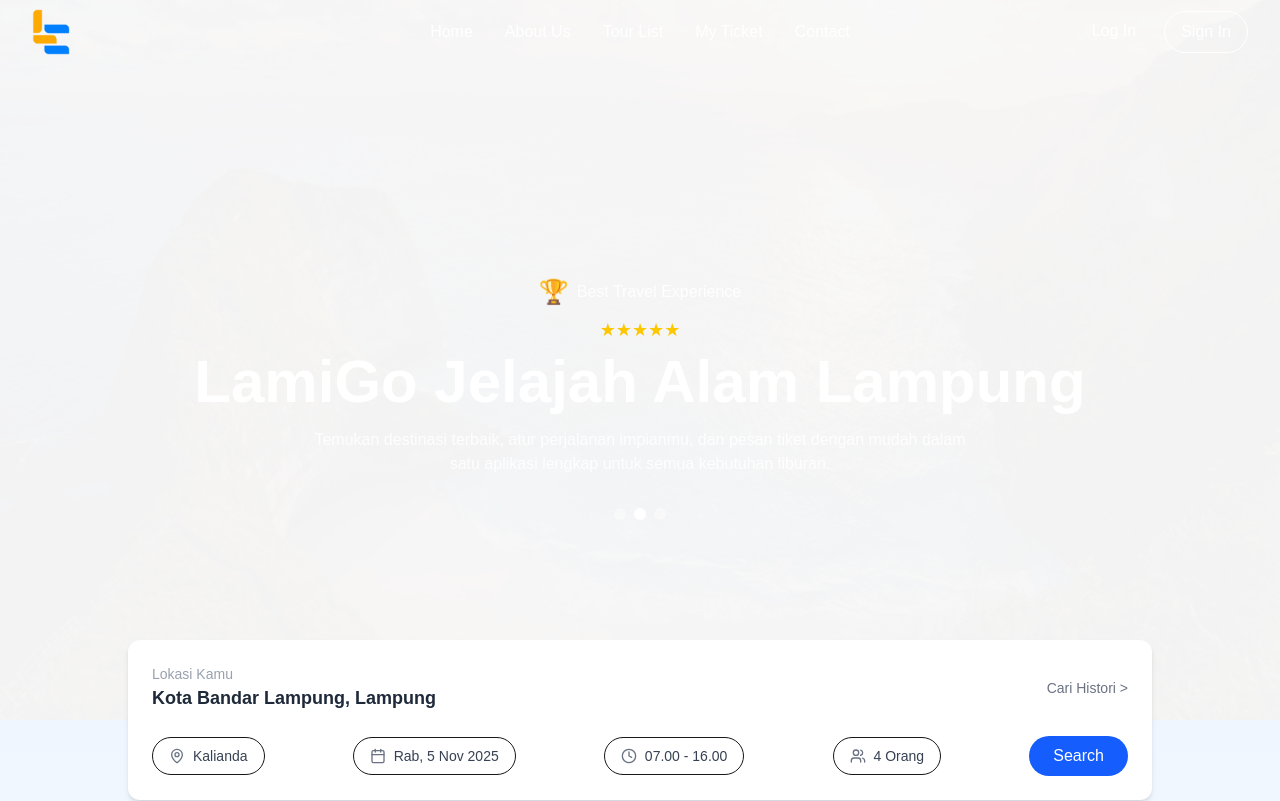
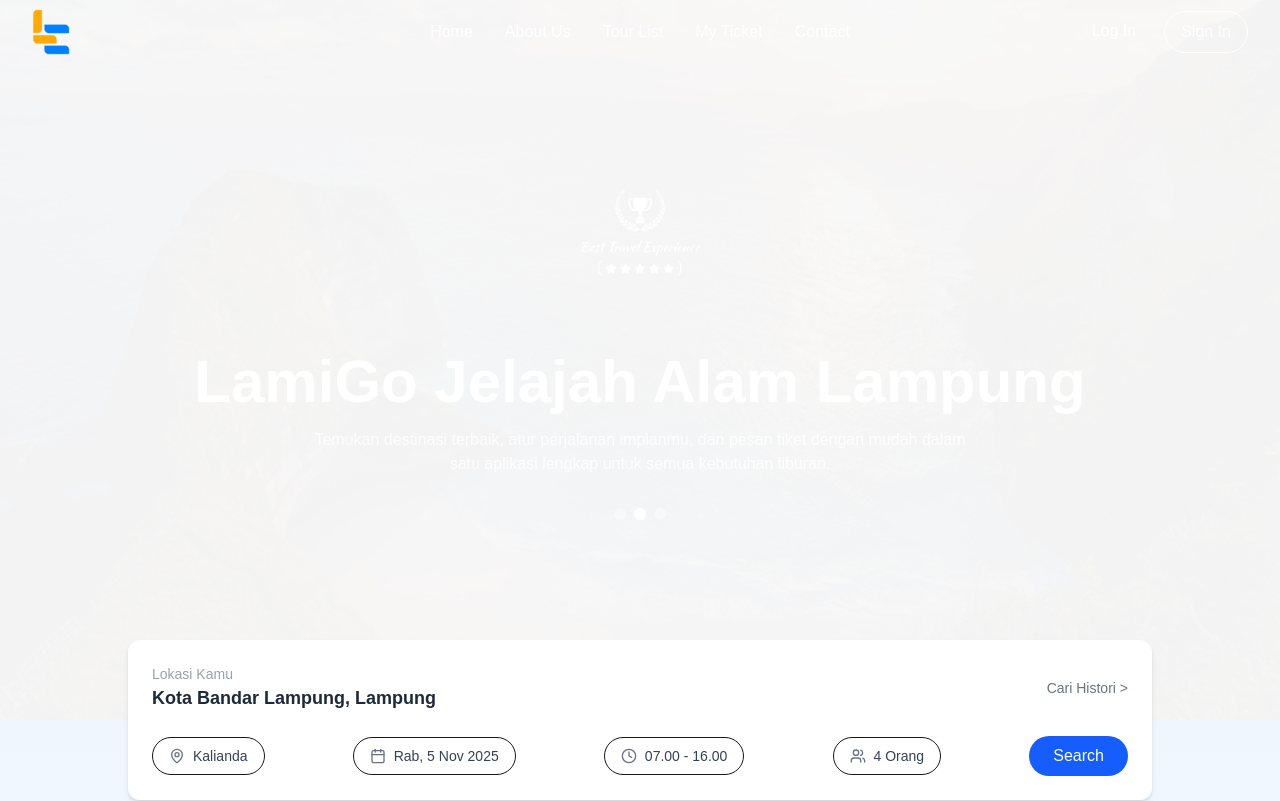
Before and after one commit to megustaSzy/project-web-mobile, a Next.js app in the folder web/: page / in a window 1280 px wide. Shown: the top 801 px of the page. Built offline with nearby package versions, Linux system fonts and the light colour scheme.

Commit message:
menambahkan best experience pada hero

```diff
--- a/web/src/app/components/Hero.tsx
+++ b/web/src/app/components/Hero.tsx
@@ -44,23 +44,21 @@ export default function Hero() {
         </AnimatePresence>
       </div>
 
-      {/* Hero Content */}
-      <div className="relative z-10 flex flex-col justify-center items-center text-center text-white px-4 py-28 md:py-40">
-        <div className="flex flex-col items-center gap-1">
-          <div className="flex items-center justify-center gap-2 mb-1">
-            <span className="text-2xl">🏆</span>
-            <p className="text-sm md:text-base opacity-90 font-medium">
-              Best Travel Experience
-            </p>
-          </div>
+     {/* Hero Content */}
+<div className="relative z-10 flex flex-col justify-center items-center text-center text-white px-4 py-28 md:py-40">
+  <div className="flex flex-col items-center gap-1">
+  <div className="relative z-10 flex flex-col justify-center items-center text-center px-4 py-0 md:py-0">
+  <div className="w-24 h-24 md:w-40 md:h-40 relative mb-6 md:mb-10">
+    <Image
+      src="/images/best.png" // ganti path sesuai lokasi file
+      alt="Best Travel Experience"
+      fill
+      className="object-contain"
+    />
+  </div>
+</div>
 
-          <div className="flex justify-center mb-2">
-            {"★★★★★".split("").map((star, i) => (
-              <span key={i} className="text-yellow-400 text-lg">
-                {star}
-              </span>
-            ))}
-          </div>
+
         </div>
 
         <h1 className="text-4xl md:text-6xl font-extrabold mb-4">
```
Also changed, not shown: web/public/images/best.png (added).
